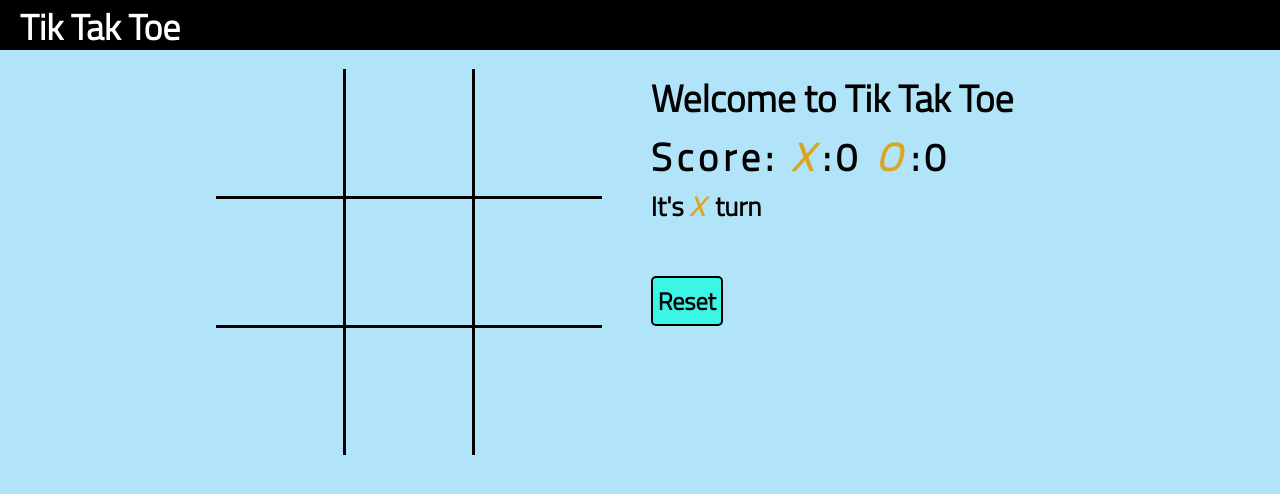
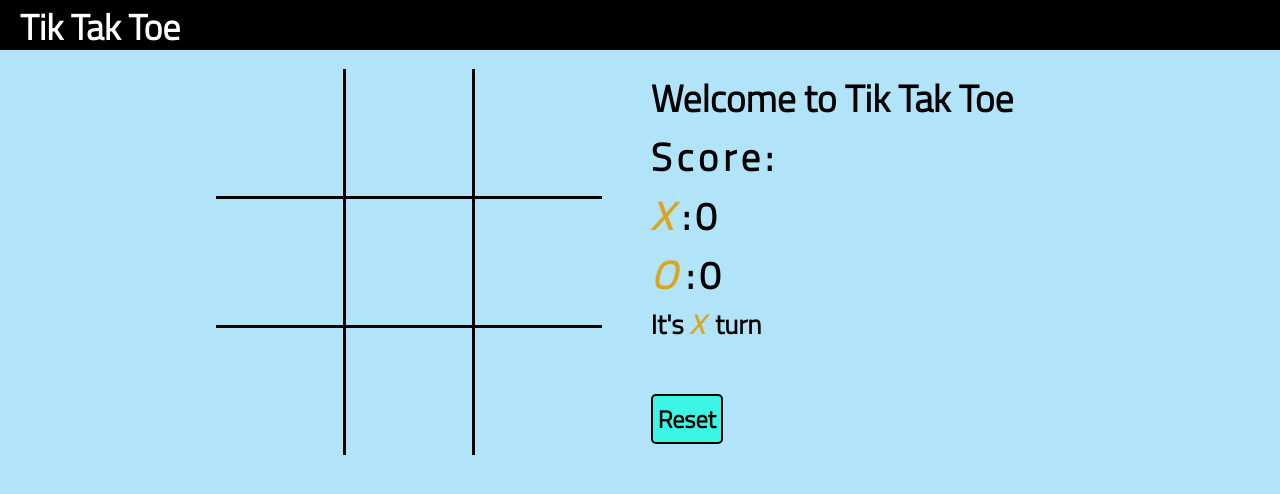
Before and after one commit to devrudraa/TikTakToe, a plain HTML site: page index.html in a window 1280 px wide. Shown: the top 494 px of the page. Drawn offline with nearby package versions, Linux system fonts and the light colour scheme.

Commit message:
Update index.html

```diff
--- a/index.html
+++ b/index.html
@@ -29,9 +29,9 @@
 
         <div class="info">
             <h3>Welcome to Tik Tak Toe</h3>
-            <div class="score">Score:
-                <Span class="turn">X</Span>:<Span class="pointX">0</Span>
-                <Span class="turn">O</Span>:<Span class="pointY">0</Span>
+            <div class="score">Score:<br>
+                <Span class="turn">X</Span>:<Span class="pointX">0</Span><br>
+                <Span class="turn">O</Span>:<Span class="pointY">0</Span><br>
             </div>
             <h5 class="MainInfo">It's <span class="turn">X</span> turn</h5>
             <img id="dance" src="static/excited.gif" alt="Dance Image"><br>
```
